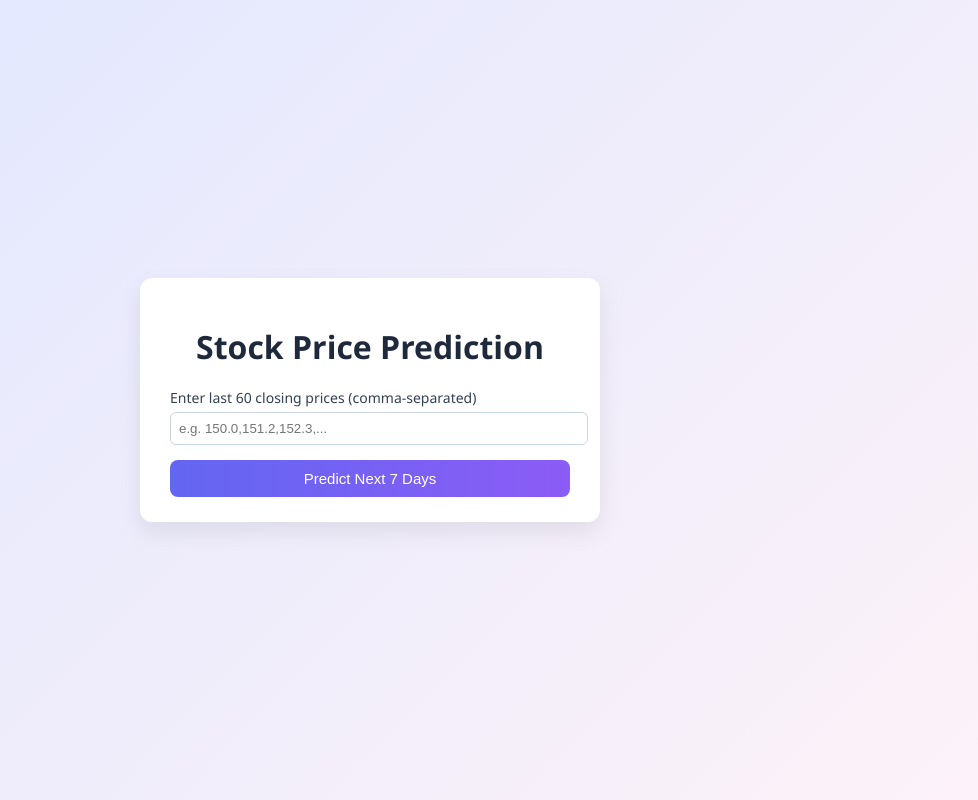
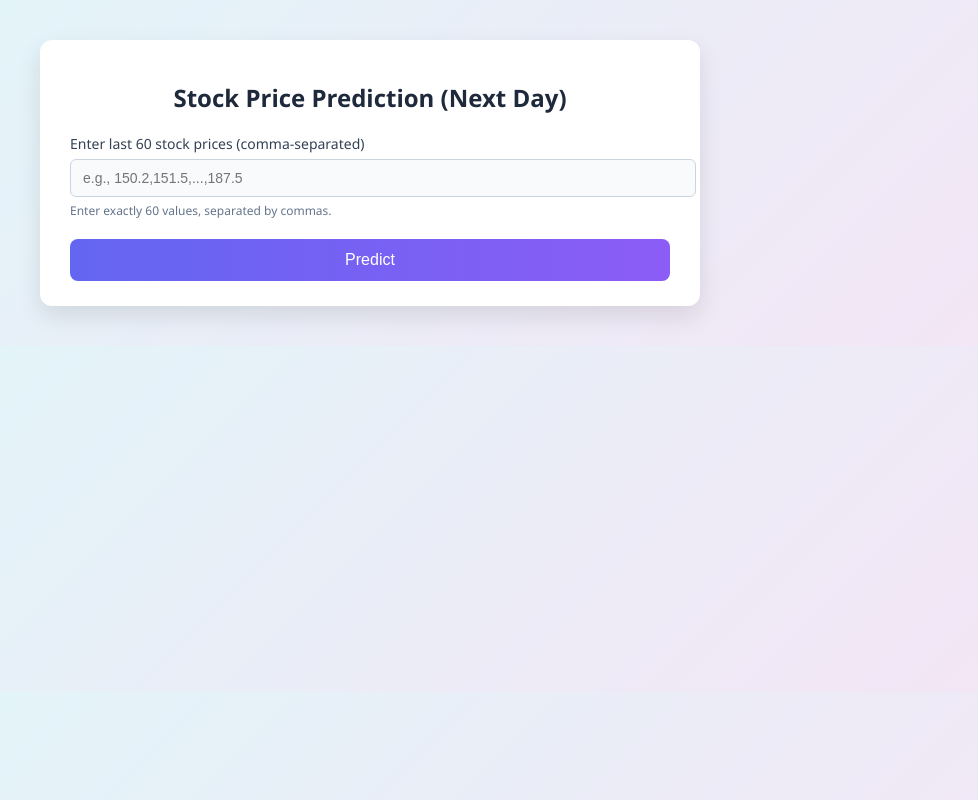
Before and after one commit to swarna-M08/StockPricePrediction, a FastAPI app: page / in a window 1280 px wide. Shown: the whole page, without its empty margins (270-1248 px from the left). Run offline with FastAPI, Linux system fonts and the light colour scheme; parts of the project's set-up code (start-up, migrations or seed data) failed here and were passed over.

Commit message:
Web App Created

```diff
--- a/app.py
+++ b/app.py
@@ -1,62 +1,86 @@
-from fastapi import FastAPI, Request
+# app.py
+
+import os
+# Hide TensorFlow/Keras info/warning messages
+os.environ['TF_CPP_MIN_LOG_LEVEL'] = '3'
+
+import logging
+logging.getLogger('absl').setLevel('ERROR')  # Hide absl warnings
+
+# app.py
+from fastapi import FastAPI, Request, Form
 from fastapi.responses import HTMLResponse
+from fastapi.staticfiles import StaticFiles
 from fastapi.templating import Jinja2Templates
-from fastapi.staticfiles import StaticFiles
-from pydantic import BaseModel
+
 import numpy as np
 import pickle
 from tensorflow.keras.models import load_model
 
-# Load model and scaler
+# Initialize FastAPI app
+app = FastAPI()
+
+# Mount static folder (optional)
+app.mount("/static", StaticFiles(directory="static"), name="static")
+
+# Templates folder
+templates = Jinja2Templates(directory="templates")
+
+# Load trained LSTM model
 model = load_model("lstm_model.h5")
+model.compile(optimizer='adam', loss='mse', metrics=['mae'])
+
+# Load scaler
 with open("scaler.pkl", "rb") as f:
     scaler = pickle.load(f)
 
-# FastAPI app
-app = FastAPI(title="Stock Price Prediction API")
-
-# Templates
-templates = Jinja2Templates(directory="templates")
-
-# Serve static if needed
-app.mount("/static", StaticFiles(directory="static"), name="static")
-
-# Pydantic input model
-class StockInput(BaseModel):
-    last_60_days: list
-
-# Home page
+# Home route
 @app.get("/", response_class=HTMLResponse)
 async def home(request: Request):
     return templates.TemplateResponse("home.html", {"request": request})
 
-# Prediction API
-@app.post("/predict")
-async def predict_stock(input_data: StockInput):
-    data = np.array(input_data.last_60_days).reshape(-1,1)
-    scaled_data = scaler.transform(data)
-    X_input = scaled_data.reshape(1,60,1)
+# Predict route
+@app.post("/predict", response_class=HTMLResponse)
+async def predict(request: Request, prices: str = Form(...)):
+    try:
+        # Convert comma-separated string to float list
+        price_list = [float(x.strip()) for x in prices.split(",")]
 
-    predictions = []
-    current_batch = X_input.copy()
+        # Check length = 60
+        if len(price_list) != 60:
+            return templates.TemplateResponse(
+                "home.html",
+                {
+                    "request": request,
+                    "prediction_text": "Error: Please enter exactly 60 values."
+                }
+            )
 
-    for i in range(7):
-        pred = model.predict(current_batch)[0,0]
-        predictions.append(pred)
-        current_batch = np.append(current_batch[:,1:,:], [[[pred]]], axis=1)
+        # Reshape to match scaler (60,1)
+        X = np.array(price_list).reshape(-1,1)
+        X_scaled = scaler.transform(X)
 
-    predicted_prices = scaler.inverse_transform(np.array(predictions).reshape(-1,1)).flatten()
-    error_std = np.std(predicted_prices) * 0.05
-    upper_band = predicted_prices + 1.96*error_std
-    lower_band = predicted_prices - 1.96*error_std
+        # Reshape for LSTM (1 sample, 60 timesteps, 1 feature)
+        X_lstm = X_scaled.reshape(1, 60, 1)
 
-    result = []
-    for i in range(7):
-        result.append({
-            "day": i+1,
-            "predicted_price": float(predicted_prices[i]),
-            "lower_bound": float(lower_band[i]),
-            "upper_bound": float(upper_band[i])
-        })
+        # Predict next stock price
+        prediction = model.predict(X_lstm)[0][0]
 
-    return {"next_7_days_prediction": result}
+        return templates.TemplateResponse(
+            "home.html",
+            {
+                "request": request,
+                "prediction_text": f"Predicted next stock price: {prediction:.2f}"
+            }
+        )
+
+    except Exception as e:
+        return templates.TemplateResponse(
+            "home.html",
+            {"request": request, "prediction_text": f"Error predicting. Try again. ({str(e)})"}
+        )
+
+# Run server
+if __name__ == "__main__":
+    import uvicorn
+    uvicorn.run(app, host="127.0.0.1", port=8000, log_level="info")
--- a/requirements.txt
+++ b/requirements.txt
@@ -5,4 +5,5 @@ pandas
 scikit-learn
 matplotlib
 tensorflow
+jinja2
 python-multipart
--- a/templates/home.html
+++ b/templates/home.html
@@ -5,25 +5,24 @@
     <title>Stock Price Prediction</title>
     <style>
         body {
+            margin: 0;
+            padding: 0;
             font-family: "Segoe UI", sans-serif;
-            background: linear-gradient(135deg, #e0e7ff, #fdf2f8);
-            display: flex;
-            justify-content: center;
-            align-items: center;
-            height: 100vh;
-            margin: 0;
+            background: linear-gradient(135deg, #e0f7fa, #f3e5f5);
         }
 
         .container {
+            max-width: 600px;
+            margin: 40px auto;
             background: #ffffff;
             padding: 25px 30px;
             border-radius: 12px;
-            box-shadow: 0 10px 25px rgba(0,0,0,0.08);
-            width: 400px;
+            box-shadow: 0 10px 25px rgba(0,0,0,0.1);
         }
 
         h1 {
             text-align: center;
+            font-size: 24px;
             color: #1e293b;
             margin-bottom: 20px;
         }
@@ -31,27 +30,35 @@
         label {
             font-size: 14px;
             color: #334155;
+            margin-top: 10px;
             display: block;
-            margin-top: 10px;
         }
 
         input {
             width: 100%;
-            padding: 8px;
-            margin-top: 5px;
+            padding: 10px 12px;
+            font-size: 14px;
+            margin-top: 6px;
             border-radius: 6px;
             border: 1px solid #cbd5e1;
+            background: #f8fafc;
+        }
+
+        input:focus {
+            outline: none;
+            border-color: #6366f1;
+            background: #ffffff;
         }
 
         button {
             width: 100%;
-            padding: 10px;
-            margin-top: 15px;
+            margin-top: 20px;
+            padding: 12px;
+            font-size: 16px;
+            background: linear-gradient(90deg, #6366f1, #8b5cf6);
+            color: white;
             border: none;
             border-radius: 8px;
-            background: linear-gradient(90deg, #6366f1, #8b5cf6);
-            color: white;
-            font-size: 15px;
             cursor: pointer;
         }
 
@@ -60,64 +67,43 @@
         }
 
         .result {
-            margin-top: 15px;
-            padding: 12px;
+            margin-top: 20px;
+            padding: 15px;
             background: #eef2ff;
             border-left: 4px solid #6366f1;
             border-radius: 6px;
             text-align: center;
-            font-weight: bold;
+        }
+
+        .result h3 {
+            margin: 0;
+            font-size: 16px;
             color: #1e3a8a;
+        }
+
+        .note {
+            font-size: 12px;
+            color: #64748b;
+            margin-top: 5px;
         }
     </style>
 </head>
 <body>
+    <div class="container">
+        <h1>Stock Price Prediction (Next Day)</h1>
 
-<div class="container">
-    <h1>Stock Price Prediction</h1>
+        <form action="/predict" method="post">
+            <label>Enter last 60 stock prices (comma-separated)</label>
+            <input type="text" name="prices" placeholder="e.g., 150.2,151.5,...,187.5" required>
+            <div class="note">Enter exactly 60 values, separated by commas.</div>
+            <button type="submit">Predict</button>
+        </form>
 
-    <label>Enter last 60 closing prices (comma-separated)</label>
-    <input type="text" id="last60" placeholder="e.g. 150.0,151.2,152.3,...">
-    <button onclick="predict()">Predict Next 7 Days</button>
-
-    <div id="result" class="result" style="display:none;"></div>
-</div>
-
-<script>
-async function predict() {
-    const inputField = document.getElementById("last60");
-    const resultDiv = document.getElementById("result");
-    const inputStr = inputField.value.trim();
-    const last60 = inputStr.split(',').map(x => parseFloat(x));
-
-    if (last60.length !== 60 || last60.some(isNaN)) {
-        resultDiv.style.display = "block";
-        resultDiv.innerHTML = "Please enter exactly 60 valid numbers.";
-        return;
-    }
-
-    resultDiv.style.display = "block";
-    resultDiv.innerHTML = "Predicting...";
-
-    try {
-        const response = await fetch("/predict", {
-            method: "POST",
-            headers: { "Content-Type": "application/json" },
-            body: JSON.stringify({ last_60_days: last60 })
-        });
-        const data = await response.json();
-        let html = "";
-        data.next_7_days_prediction.forEach(day => {
-            html += `Day ${day.day}: ${day.predicted_price.toFixed(2)} <br>
-                     Confidence: [${day.lower_bound.toFixed(2)}, ${day.upper_bound.toFixed(2)}]<br><br>`;
-        });
-        resultDiv.innerHTML = html;
-    } catch(err) {
-        resultDiv.innerHTML = "Error predicting. Try again.";
-        console.error(err);
-    }
-}
-</script>
-
+        {% if prediction_text %}
+        <div class="result">
+            <h3>{{ prediction_text }}</h3>
+        </div>
+        {% endif %}
+    </div>
 </body>
 </html>
```
Also changed, not shown: save_scaler.py (added, +17 -0 lines), aapl_ticker.csv (added), 1 other file.
